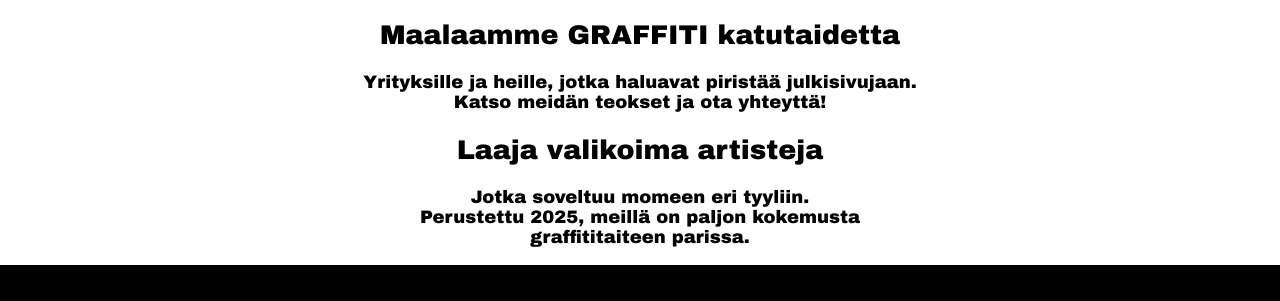
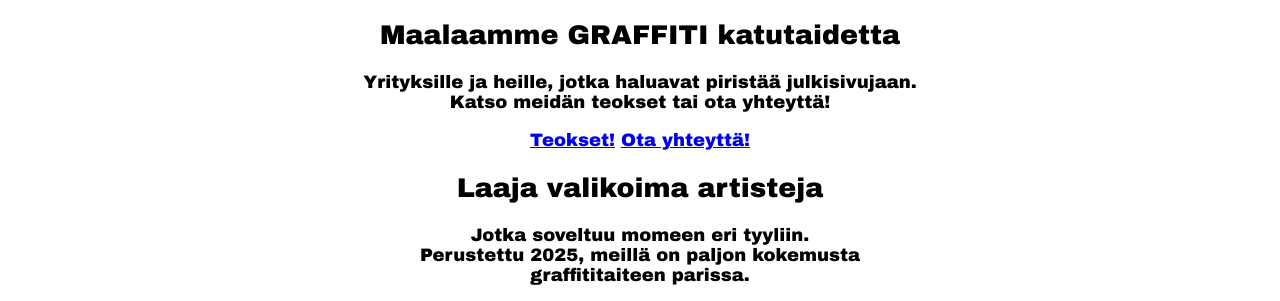
Before and after one commit to Jesper-92/Jepen-repository, a plain HTML site: page index.html in a window 1280 px wide. Shown: the part 844-1145 px from the top of the page. Drawn offline with Linux system fonts and the light colour scheme.

Commit message:
Update index.html

```diff
--- a/index.html
+++ b/index.html
@@ -49,10 +49,11 @@
     <p>
     Yrityksille ja heille, jotka haluavat
     piristää julkisivujaan. <br>
-    Katso meidän teokset ja ota yhteyttä!
+    Katso meidän teokset tai ota yhteyttä!
+
     </p>
-
-
+<a href="portfolio.html">Teokset!</a>
+<a href="contact.html"> Ota yhteyttä!</a>
 
 
 
```
